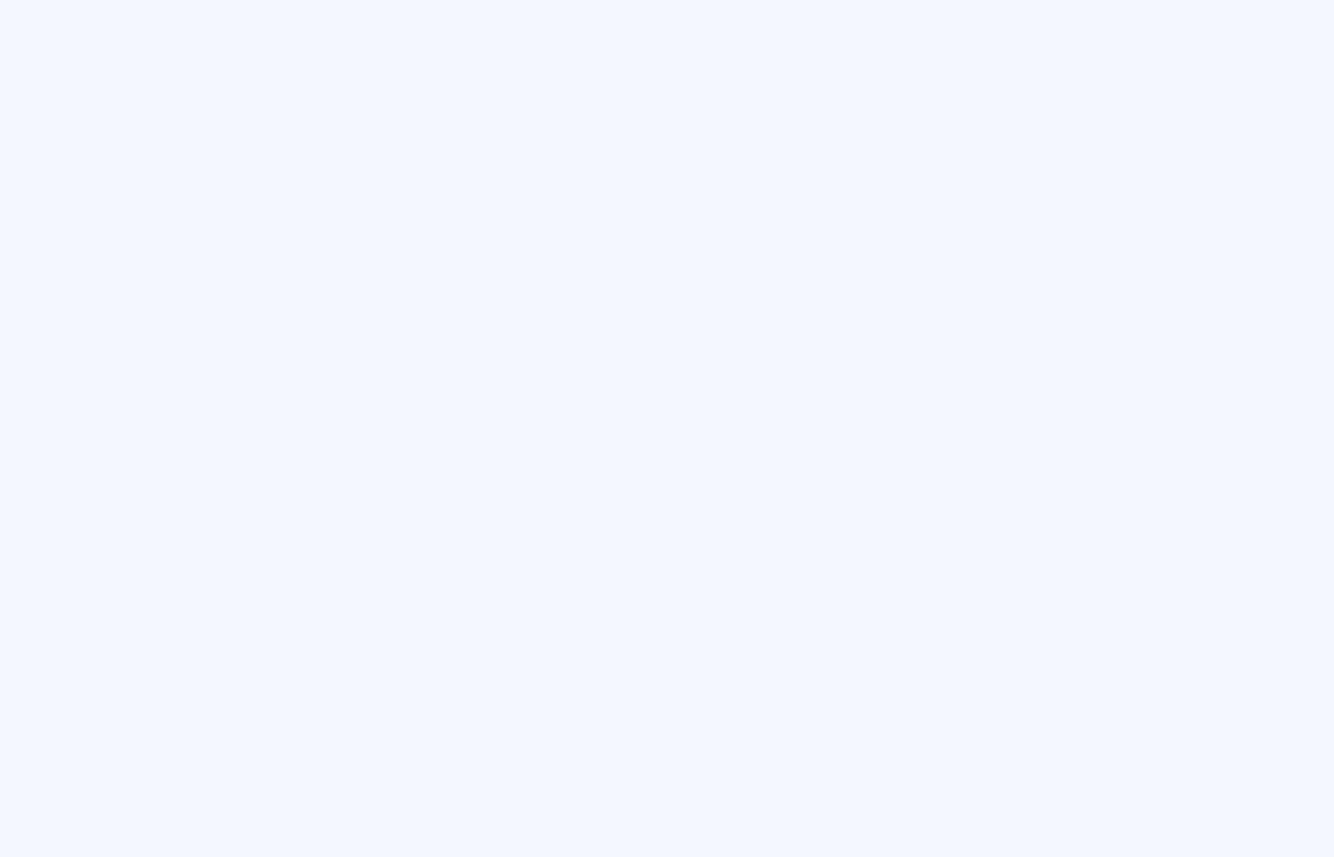
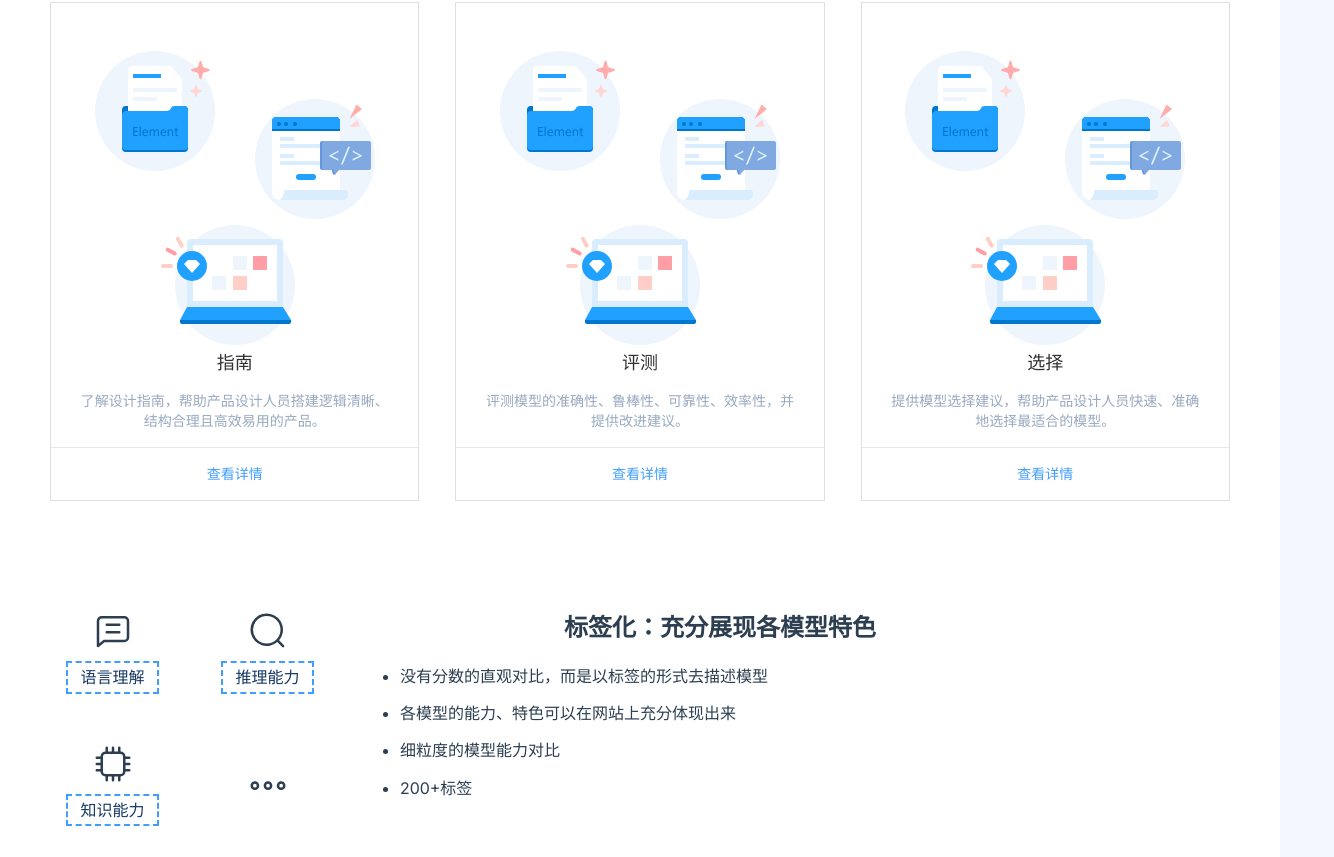
Before and after one commit to ShmilyYuQAQ/llmeval-frontend1.0, a Vue app: page /guide in a window 1280 px wide. Shown: the part 1377-2234 px from the top of the page, 1334 px wide, since content can reach past the window. Before the commit the page ends 1382 px from the top, so only its background shows below. Built offline with nearby package versions, Linux system fonts and the light colour scheme.

Commit message:
导航页更新

```diff
--- a/src/components/guidePage/NavBar.vue
+++ b/src/components/guidePage/NavBar.vue
@@ -48,7 +48,6 @@ export default {};
     position: relative;
     border-bottom: 1px solid #dcdfe6;
     height: 55px; /*55*/
-    width: 100%;
 }
 .header-container {
     display: flex;
--- /dev/null
+++ b/src/components/guidePage/Pyramid.vue
@@ -0,0 +1,60 @@
+<template>
+    <div class="pyramid">
+        <div class="level level-1">
+            <div class="text">初级</div>
+        </div>
+        <div class="level level-2">
+            <div class="text">中级</div>
+        </div>
+        <div class="level level-3">
+            <div class="text">高级</div>
+        </div>
+    </div>
+</template>
+
+<script>
+export default {
+    name: "Pyramid",
+};
+</script>
+
+<style scoped>
+.pyramid {
+    position: relative;
+    width: 100px;
+    height: 100px;
+}
+
+.level {
+    position: absolute;
+    left: 50%;
+    transform: translateX(-50%);
+    width: 0;
+    height: 0;
+    border-left: 25px solid transparent;
+    border-right: 25px solid transparent;
+}
+
+.level-1 {
+    border-bottom: 50px solid #f3f3f3; /* 金字塔底色 */
+    bottom: 0;
+}
+
+.level-2 {
+    border-bottom: 35px solid #f3f3f3; /* 金字塔第二层颜色 */
+    bottom: 15px;
+}
+
+.level-3 {
+    border-bottom: 20px solid #f3f3f3; /* 金字塔顶层颜色 */
+    bottom: 35px;
+}
+
+.text {
+    position: absolute;
+    bottom: -30px;
+    left: -25px;
+    width: 50px;
+    text-align: center;
+}
+</style>
--- a/src/components/guidePage/guideCard.vue
+++ b/src/components/guidePage/guideCard.vue
@@ -23,7 +23,6 @@ export default {
     },
     created(){
         this.judge[this.cardData.icon] = true
-        console.log(this.judge);
     }
 }
 </script>
--- a/src/components/homePage/modelCard.vue
+++ b/src/components/homePage/modelCard.vue
@@ -67,7 +67,7 @@ export default {
 </script>
 <style scoped>
 .model-card {
-    width: 300px;
+    width: 280px;
     border: 1px solid #ccc;
     border-radius: 5px;
     padding: 5px;
--- a/src/views/GuidePage.vue
+++ b/src/views/GuidePage.vue
@@ -2,14 +2,29 @@
     <NavBar></NavBar>
     <main class="page-content">
         <div class="main-content">
-            <div style="position: relative;">
-                <div class="home-page">
+            <div
+                style="
+                    position: relative;
+                    display: flex;
+                    justify-content: center;
+                    align-items: center;
+                "
+            >
+                <div
+                    class="home-page"
+                    style="
+                        display: flex;
+                        justify-content: center;
+                        align-items: center;
+                        flex-direction: column;
+                    "
+                >
                     <div class="banner">
                         <h1>LLMeval</h1>
                         <p>一个提供模型评测和模型选择建议的平台</p>
                     </div>
                     <div class="image-container">
-                        <img src="@/components/guidePage/images/1.png" alt="">
+                        <img src="@/components/guidePage/images/1.png" alt="" />
                     </div>
                     <!-- <div class="sponsors-container">
                         <h2>赞助商</h2>
@@ -20,8 +35,79 @@
                             <SponsorCard :sponsor="sponsor"></SponsorCard>
                         </div>
                     </div> -->
+                    <h1 style="text-align: center">能力等级</h1>
+                    <div class="pyramid-container" style="width: 80%">
+                        <img
+                            src="@/components/guidePage/images/guide_pyramid.png"
+                            alt=""
+                            style="width: 100%"
+                        />
+                    </div>
                     <div class="cards">
-                        <GuideCard v-for="formData in cardData" :key="formData.title" :cardData="formData"></GuideCard>
+                        <GuideCard
+                            v-for="formData in cardData"
+                            :key="formData.title"
+                            :cardData="formData"
+                        ></GuideCard>
+                    </div>
+                    <div class="features">
+                        <div class="feature">
+                            <div class="icon_container">
+                                <div class="icon_item">
+                                    <el-icon size="40"
+                                        ><ChatLineSquare
+                                    /></el-icon>
+                                    <div class="icon_text">语言理解</div>
+                                </div>
+                                <div class="icon_item">
+                                    <el-icon size="40"><Search /></el-icon>
+                                    <div class="icon_text">推理能力</div>
+                                </div>
+                                <div class="icon_item">
+                                    <el-icon size="40"><Cpu /></el-icon>
+                                    <div class="icon_text">知识能力</div>
+                                </div>
+                                <div class="icon_item">
+                                    <el-icon size="40"><More /></el-icon>
+                                </div>
+                            </div>
+                            <div class="text_container">
+                                <h2 style="text-align: center;">标签化：充分展现各模型特色</h2>
+                                <ul>
+                                    <li>
+                                        没有分数的直观对比，而是以标签的形式去描述模型
+                                    </li>
+                                    <li>
+                                        各模型的能力、特色可以在网站上充分体现出来
+                                    </li>
+                                    <li>细粒度的模型能力对比</li>
+                                    <li>200+标签</li>
+                                </ul>
+                            </div>
+                        </div>
+                        <div class="feature">
+                            <div class="user_container">
+                                <el-icon size="60"><UserFilled /></el-icon>
+                                <div class="tags_container">
+                                    <div class="icon_text text_1">个性化推荐</div>
+                                    <div class="icon_text text_1">需求处理</div>
+                                    <div class="icon_text text_1">评论交互</div>
+                                </div>
+                            </div>
+                            <div class="text_container">
+                                <h2 style="text-align: center;">交互性:用户导向的评测与推荐网站</h2>
+                                <ul>
+                                    <li>
+                                        根据用户搜索、收藏历史个性化推荐模型
+                                    </li>
+                                    <li>
+                                        用户可以输入任务需求，得到模型推荐结果
+                                    </li>
+                                    <li>用户可以对各大模型进行评论，交互性强</li>
+                                    <li>用户可以查看其他人的评论，提供一个平台，帮助用户了解大众对各模型的看法</li>
+                                </ul>
+                            </div>
+                        </div>
                     </div>
                 </div>
             </div>
@@ -30,79 +116,100 @@
 </template>
 
 <script>
-import NavBar from '@/components/guidePage/NavBar.vue';
-import GuideCard from '@/components/guidePage/guideCard.vue';
-import SponsorCard from '@/components/guidePage/sponsorCard.vue';
+import NavBar from "@/components/guidePage/NavBar.vue";
+import Pyramid from "@/components/guidePage/Pyramid.vue";
+import GuideCard from "@/components/guidePage/guideCard.vue";
+import SponsorCard from "@/components/guidePage/sponsorCard.vue";
 export default {
-    components:{
+    components: {
         NavBar,
         SponsorCard,
-        GuideCard
+        GuideCard,
+        Pyramid,
     },
-    data(){
-        return{
-            sponsor:{
-                name:"南开大学软件学院",
-                logo:"./public/images/guidePage/logo.png",
-                description:"我们是南开大学软件学院，致力于为软件开发者提供优质的软件服务。"
+    data() {
+        return {
+            sponsor: {
+                name: "南开大学软件学院",
+                logo: "./public/images/guidePage/logo.png",
+                description:
+                    "我们是南开大学软件学院，致力于为软件开发者提供优质的软件服务。",
             },
-            cardData:[
-                {title:'指南',content:'了解设计指南，帮助产品设计人员搭建逻辑清晰、结构合理且高效易用的产品。',icon:0},
-                {title:'评测',content:'评测模型的准确性、鲁棒性、可靠性、效率性，并提供改进建议。',icon:1},
-                {title:'选择',content:'提供模型选择建议，帮助产品设计人员快速、准确地选择最适合的模型。',icon:2}
-            ]
-
-        }
-    }
-
-}
+            cardData: [
+                {
+                    title: "指南",
+                    content:
+                        "了解设计指南，帮助产品设计人员搭建逻辑清晰、结构合理且高效易用的产品。",
+                    icon: 0,
+                },
+                {
+                    title: "评测",
+                    content:
+                        "评测模型的准确性、鲁棒性、可靠性、效率性，并提供改进建议。",
+                    icon: 1,
+                },
+                {
+                    title: "选择",
+                    content:
+                        "提供模型选择建议，帮助产品设计人员快速、准确地选择最适合的模型。",
+                    icon: 2,
+                },
+            ],
+        };
+    },
+};
 </script>
 
 <style scoped>
-.page-content{
-    padding-top:55px;
-    background-color: rgb(255,255,255);
+ul {
+    display: flex; /* 使用Flexbox布局 */
+    flex-direction: column; /* 垂直排列 */
+    gap: 15px; /* 调整列表项之间的间距 */
 }
-.main-content{
+.page-content {
+    padding-top: 55px;
+    background-color: rgb(255, 255, 255);
+}
+.main-content {
     padding: 40px 40px 0;
     display: block;
 }
-.banner{
+.banner {
     text-align: center;
 }
-.banner>h1{
+.banner > h1 {
     font-size: 48px;
     font-weight: 800;
     margin: 0;
     color: #303133;
-    font-family: Inter, sans-serif
+    font-family: Inter, sans-serif;
 }
-.banner>p{
+.banner > p {
     font-size: 16px;
     margin-top: 20px;
-    color:#606266;
+    color: #606266;
     margin: 1rem 0;
     line-height: 1.7;
 }
-.image-container{
+.image-container {
     width: 800px;
     margin: 20px auto;
     position: relative;
 }
-.image-container>img{
+.image-container > img {
     max-width: 100%;
 }
-.sponsors-container{
+.sponsors-container {
     margin-top: 72px;
 }
-.sponsors-container>h2{
+.sponsors-container > h2 {
     margin-top: 0;
     text-align: center;
     margin-bottom: 1rem;
     font-weight: 500;
-    color:#606266;
+    color: #606266;
 }
-.sponsors-list{
+.sponsors-list {
     display: grid;
     min-width: 220px;
     grid-template-columns: repeat(auto-fit, minmax(220px, 420px));
@@ -110,11 +217,61 @@ export default {
     gap: 0.25rem;
     grid-gap: 0.25rem;
 }
-.cards{
+.cards {
     display: grid;
     grid-template-columns: repeat(3, 1fr);
     gap: 16px;
     margin: 0 auto 80px;
     max-width: 1200px;
 }
+.features {
+    width: 100%;
+}
+.feature {
+    display: flex;
+    flex-direction: row;
+    padding-bottom: 20px;
+    border-bottom: solid 1px #e4e7ed;
+}
+.icon_container {
+    width: 300px;
+    display: grid;
+    grid-template-columns: 1fr 1fr; /* 创建两列，每列等宽 */
+    grid-template-rows: 1fr 1fr; /* 创建两行，每行等高 */
+    gap: 10px; /* 可选，设置网格项目之间的间隙 */
+}
+.icon_item {
+    padding: 20px; /* 可选，设置内边距 */
+    display: flex;
+    flex-direction: column;
+    justify-content: center;
+    align-items: center;
+}
+.text_container {
+    margin-left: 20px;
+    width:60%;
+}
+.icon_text {
+    border: 2px dashed #409eff;
+    color: rgb(23, 57, 101);
+    padding-left: 12px;
+    padding-right: 12px;
+    padding-top:3px;
+    padding-bottom: 3px;
+    text-align: center;
+    margin-top: 10px;
+}
+.user_container{
+    width: 300px;
+    display: flex;
+    flex-direction: row;
+    justify-content: center;
+    align-items: center;
+}
+.tags_container{
+    margin-left:20px;
+}
+.text_1{
+    margin-bottom:20px;
+}
 </style>
```
Also changed, not shown: src/views/Homepage.vue (+10 -3 lines), src/components/guidePage/images/guide_pyramid.png (added).
